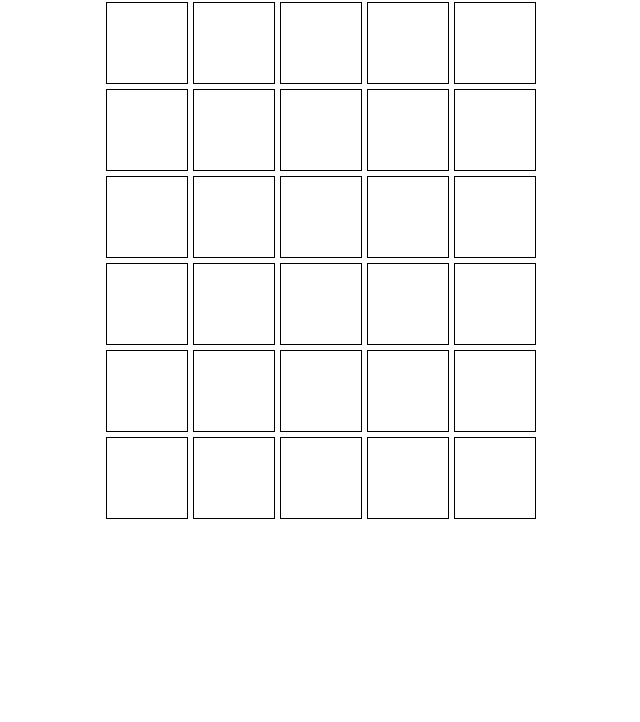
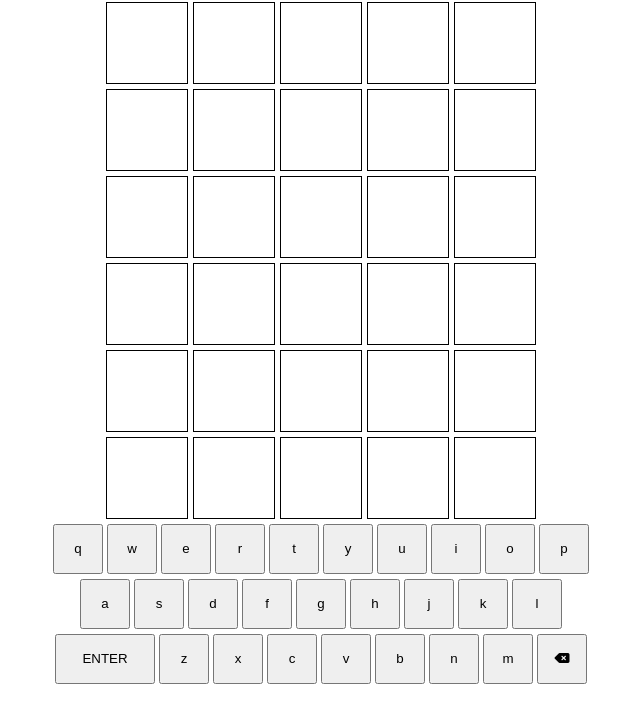
Before and after one commit to Munsat/wordle-project, a plain HTML site: page index.html in a window 1280 px wide. Shown: the part 78-800 px from the top of the page, without its empty margins (319-959 px from the left). Drawn offline with Linux system fonts and the light colour scheme.

Commit message:
added keyboard display

```diff
--- a/css/style.css
+++ b/css/style.css
@@ -24,3 +24,16 @@ body{
     border: 1px solid black;
 
 }
+
+.key{
+    width: 50px;
+    height: 50px;
+}
+
+.enter {
+    width: 100px
+}
+
+.row{
+    margin: 5px;
+}
--- a/index.html
+++ b/index.html
@@ -6,10 +6,54 @@
     <meta name="viewport" content="width=device-width, initial-scale=1.0">
     <link rel="stylesheet" href="css/style.css">
     <script src="js/script.js" defer></script>
+    <script src="https://kit.fontawesome.com/3e19fd37f7.js" crossorigin="anonymous" defer></script>
+
     <title>Wordle Game</title>
 </head>
 <body>
     <h1>Munsat's Game of Wordle!</h1>
-    <section class="display-box"></section>
+    <section class="display-box">
+    </section>
+    <section class="keyboard">
+        <div class="row" id="row-0">
+            <button class="key">q</button>
+            <button class="key">w</button>
+            <button class="key">e</button>
+            <button class="key">r</button>
+            <button class="key">t</button>
+            <button class="key">y</button>
+            <button class="key">u</button>
+            <button class="key">i</button>
+            <button class="key">o</button>
+            <button class="key">p</button>
+        </div>
+        <div class="row" id="row-1">
+            <button class="key">a</button>
+            <button class="key">s</button>
+            <button class="key">d</button>
+            <button class="key">f</button>
+            <button class="key">g</button>
+            <button class="key">h</button>
+            <button class="key">j</button>
+            <button class="key">k</button>
+            <button class="key">l</button>
+        </div>
+        <div class="row" id="row-2">
+            <button class="key enter">ENTER</button>
+            <button class="key">z</button>
+            <button class="key">x</button>
+            <button class="key">c</button>
+            <button class="key">v</button>
+            <button class="key">b</button>
+            <button class="key">n</button>
+            <button class="key">m</button>
+            <button class="key back"> <i class="fa-solid fa-delete-left"></i></button>
+
+        </div>
+
+    </div>
+
+        </div>
+    </section>
 </body>
 </html>
--- a/js/script.js
+++ b/js/script.js
@@ -1,6 +1,7 @@
+const createLetterBoxes = () => {
     for (let i = 0; i < 6; i++) {
         const lineHolder = document.createElement("div");
-  lineHolder.className = "line-holder";
+        lineHolder.classList.add("line-holder", `row${i+1}`)
         document.querySelector(".display-box").appendChild(lineHolder);
         for (let i = 0; i < 5; i++) {
           const wordHolder = document.createElement("div");
@@ -8,3 +9,10 @@ for (let i = 0; i < 6; i++) {
           lineHolder.appendChild(wordHolder);
         }
       }
+}
+
+createLetterBoxes()
+
+const createKeyboard = () => {
+
+}
```
Also changed, not shown: 2 other files. Lines whose indentation alone changed are shown as unchanged.
